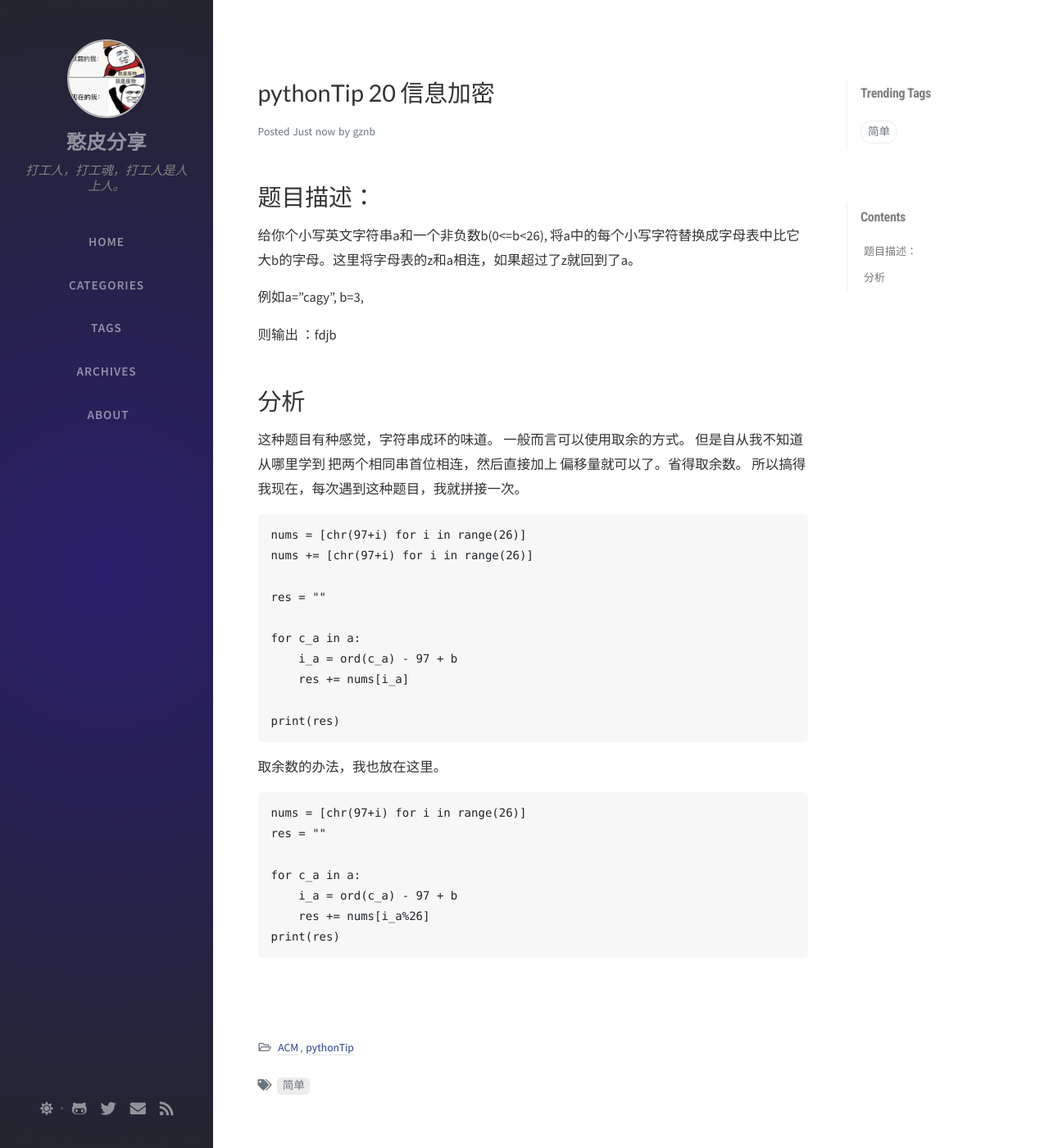
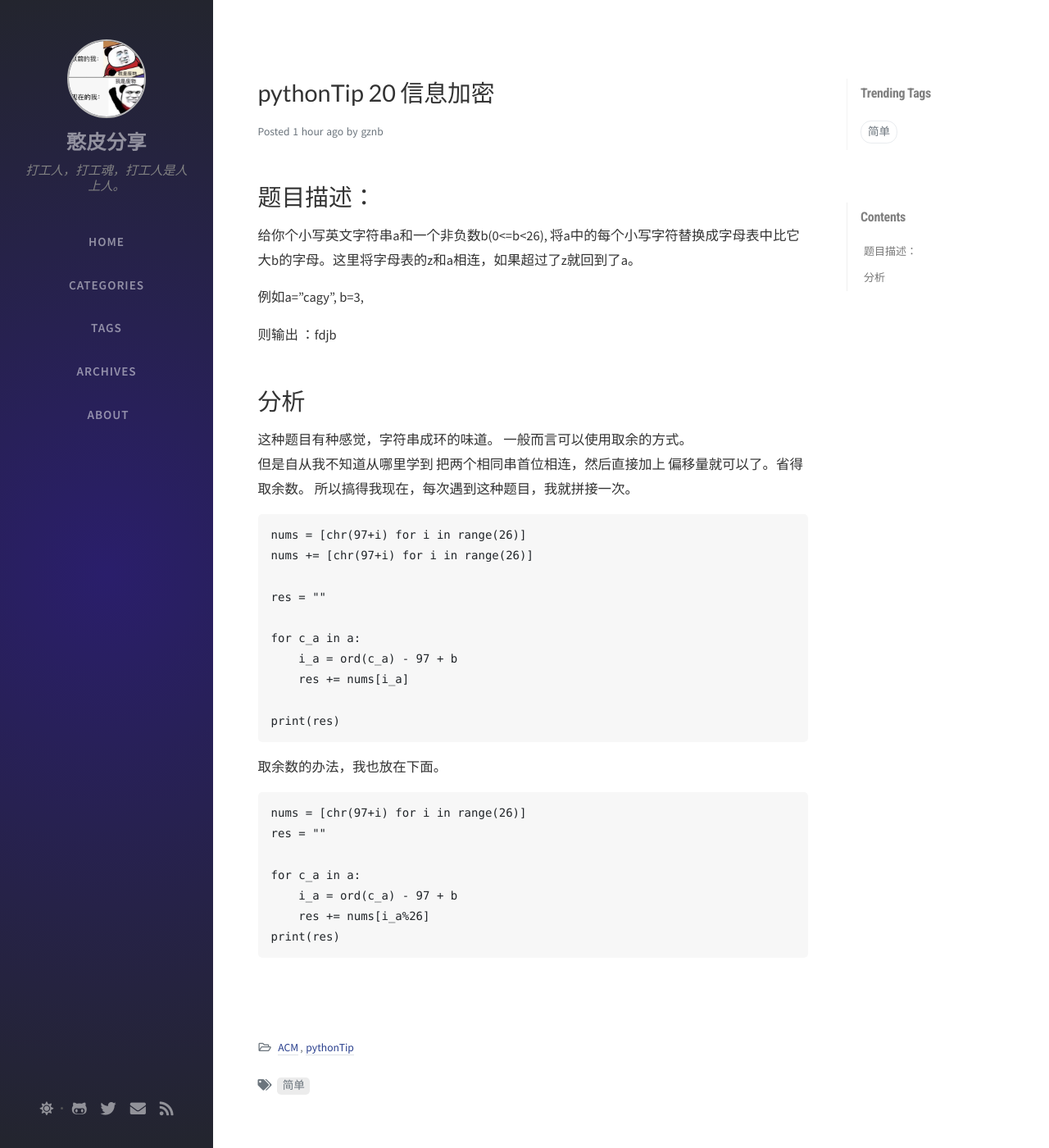
Before and after one commit to gznb/gznb.github.io, a Jekyll site: the page built from _posts/2020-11-18-pythonTip-20-信息加密.md, in a window 1280 px wide and 1400 px high. Shown: the whole window at 82% size. Built offline with Jekyll 4.4.1, drawn with Linux system fonts in a browser that asks for light colours; nearby versions of some CDN libraries; comment, search, counter and statistics services are not loaded.

````diff
--- a/_posts/2020-11-18-pythonTip-20-信息加密.md
+++ b/_posts/2020-11-18-pythonTip-20-信息加密.md
@@ -35,7 +35,7 @@ print(res)
 ```
 
 
-取余数的办法，我也放在这里。
+取余数的办法，我也放在下面。
 ```python3
 nums = [chr(97+i) for i in range(26)]
 res = ""
````
Also changed, not shown: other parts of _posts/2020-11-18-pythonTip-20-信息加密.md (+1 -1 lines), _posts/2020-11-18-pythonTip-15-大小写转换.md (+1 -1 lines), _posts/2020-11-18-pythonTip-16-人民币金额打印.md (+1 -1 lines), _posts/2020-11-18-pythonTip-17-公约数的个数.md (+1 -1 lines), _posts/2020-11-18-pythonTip-18-逆解最大公约数与最小公倍数.md (+1 -1 lines), _posts/2020-11-18-pythonTip-19-单身情歌.md (+1 -1 lines).
